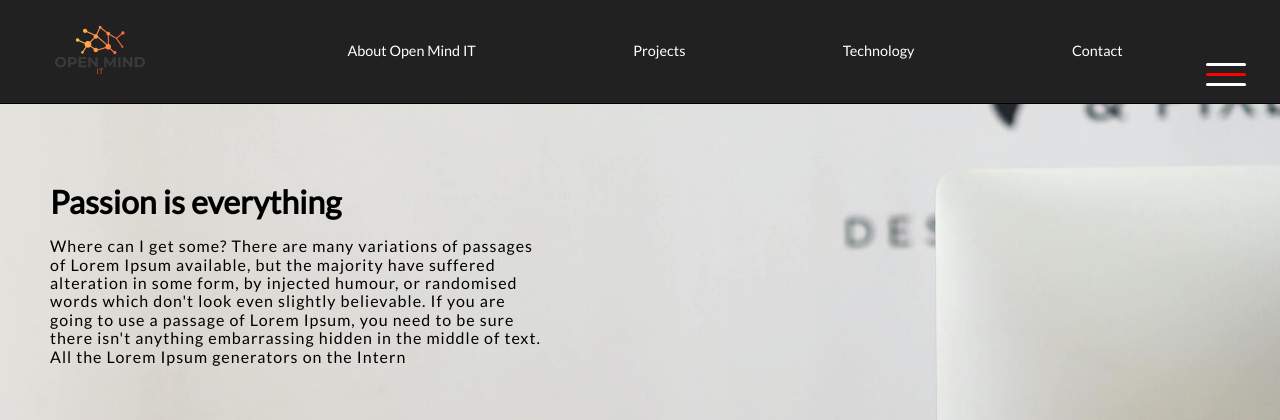
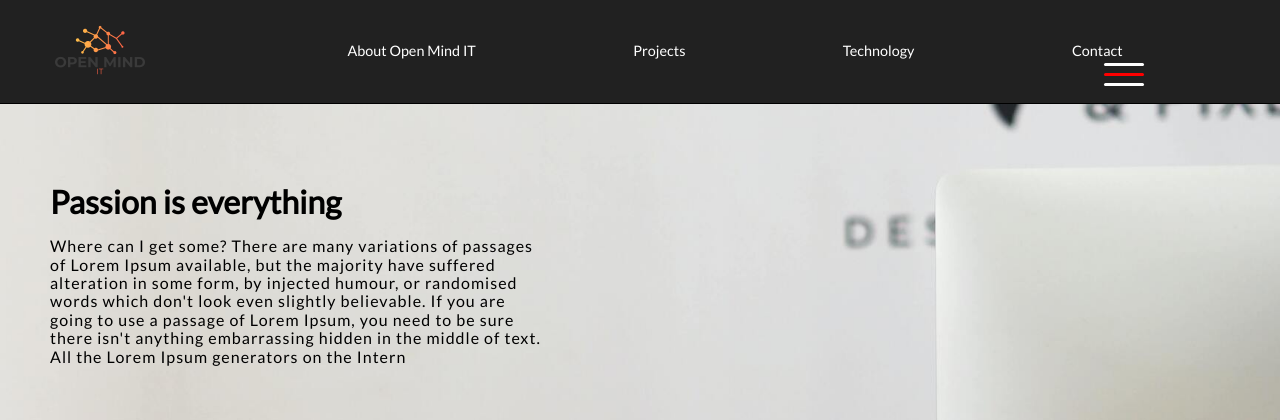
Before and after one commit to KamilRozanski/open-mind-it, a PHP site: page / in a window 1280 px wide. Shown: the top 420 px of the page. Run offline with PHP 8.4, Linux system fonts and the light colour scheme.

Commit message:
hamburger menu animation works

```diff
--- a/mobile.css
+++ b/mobile.css
@@ -1,14 +1,14 @@
 .nav__menu__hamburger {
 	position: absolute;
 	top: 5vh;
-    left: 93vw;
+	left: 85vw;
 	margin: 1em;
 	width: 40px;
 }
 
-
 .nav__menu__hamburger::after,
-.nav__menu__hamburger::before, .nav__menu__hamburger__inner {
+.nav__menu__hamburger::before,
+.nav__menu__hamburger__inner {
 	content: "";
 	display: block;
 	height: 3px;
@@ -16,13 +16,10 @@
 	margin: 7px 0;
 	border-radius: 5px;
 	transition: all .2s ease-in-out;
-
 }
 .nav__menu__hamburger__inner {
 	background-color: red;
 }
-
-
 
 .nav__menu__hamburger:hover::after {
 	transform: translateY(-5px) rotate(145deg);
@@ -35,14 +32,8 @@
 	transform: scale(0);
 }
 
-
-/* .nav__menu__hamburger--active {
-	/* transform: rotateY(90deg); */
-	/* background-color: red;
-} */ */
-
-/* @media (max-width: 639px) {
+@media (max-width: 639px) {
 	.nav__menu {
-		/* display: none; */
-	/* }
-} */ */
+		display: none;
+	}
+}
```
Lines whose indentation alone changed are shown as unchanged.
